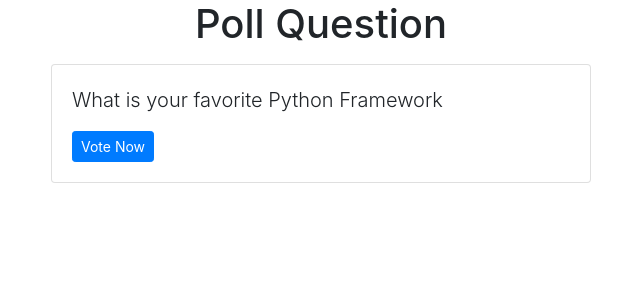
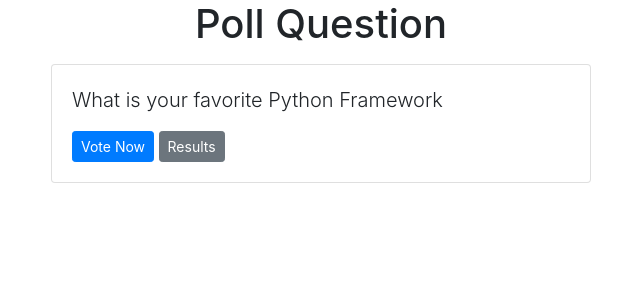
Before and after one commit to catfriday/python-pollster-app, a Django app: page /polls/ in a window 1280 px wide. Shown: the top 300 px of the page, without its empty margins (319-959 px from the left). Run offline with Django 3.2, Linux system fonts and the light colour scheme; data comes from the database, SQL or seed files in the repository; some libraries are stand-ins or nearby versions.

Commit message:
added results view and route

```diff
--- a/polls/urls.py
+++ b/polls/urls.py
@@ -4,6 +4,7 @@
 app_name = 'polls'
 urlpatterns = [
 path('', views.index, name='index'),
-path('<int:question_id>', views.detail, name='detail')
+path('<int:question_id>/', views.detail, name='detail'),
+path('<int:question_id>/results/', views.results, name='results')
 
 ]
--- a/polls/views.py
+++ b/polls/views.py
@@ -17,3 +17,8 @@
     except Question.DoesNotExist:
         raise Http404('Question does not exist')
     return render(request, 'polls/results.html', {'question':question})
+
+#Get Question and display results
+def results(request, question_id):
+    question = get_object_or_404(Question, pk=question.id)
+    return render(request, 'polls/results.html', {'question': question})
--- a/templates/polls/index.html
+++ b/templates/polls/index.html
@@ -8,7 +8,7 @@
         <div class="card-body">
             <p class="lead">{{question.question_text}}</p>
             <a href="{% url 'polls:detail' question.id %}" class='btn btn-primary btn-sm'>Vote Now</a>
-
+            <a href="{% url 'polls:results' question.id %}" class='btn btn-secondary btn-sm'>Results</a>
         </div>
     </div>
     {% endfor %}
```
